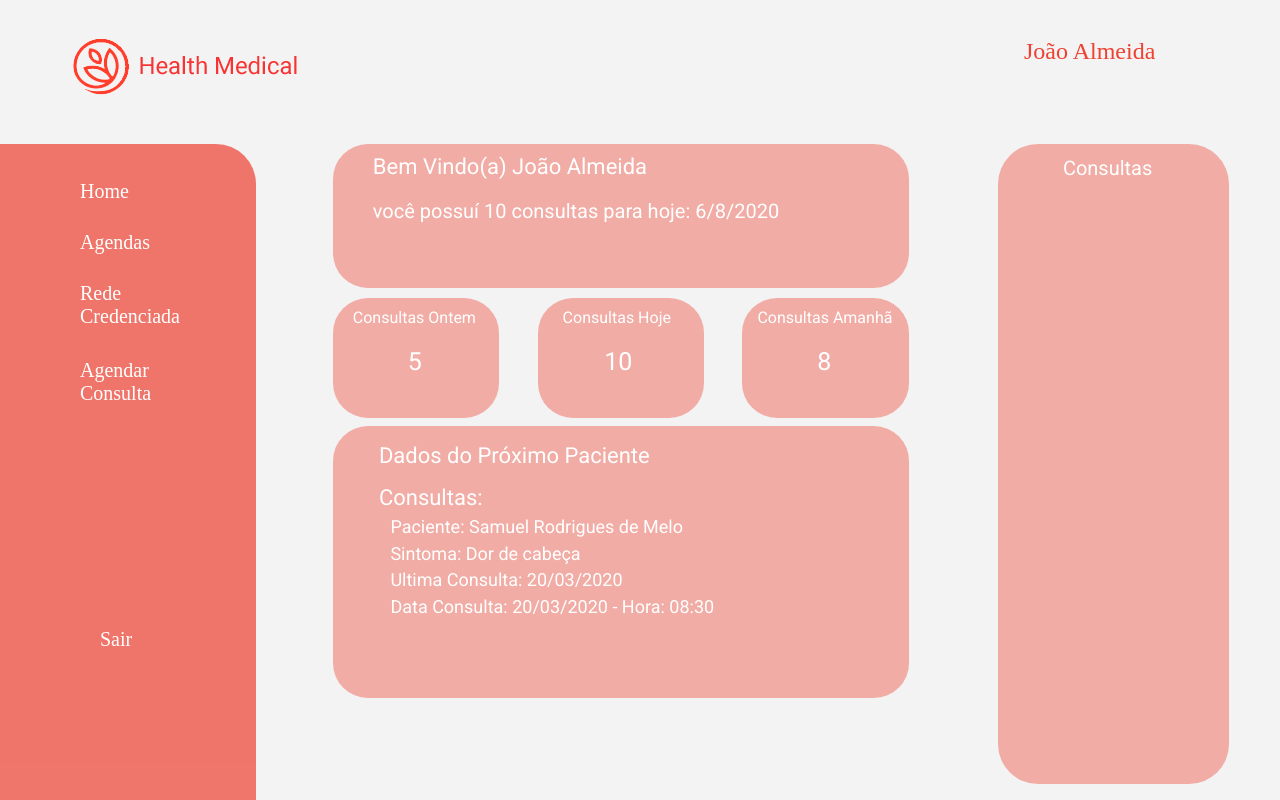
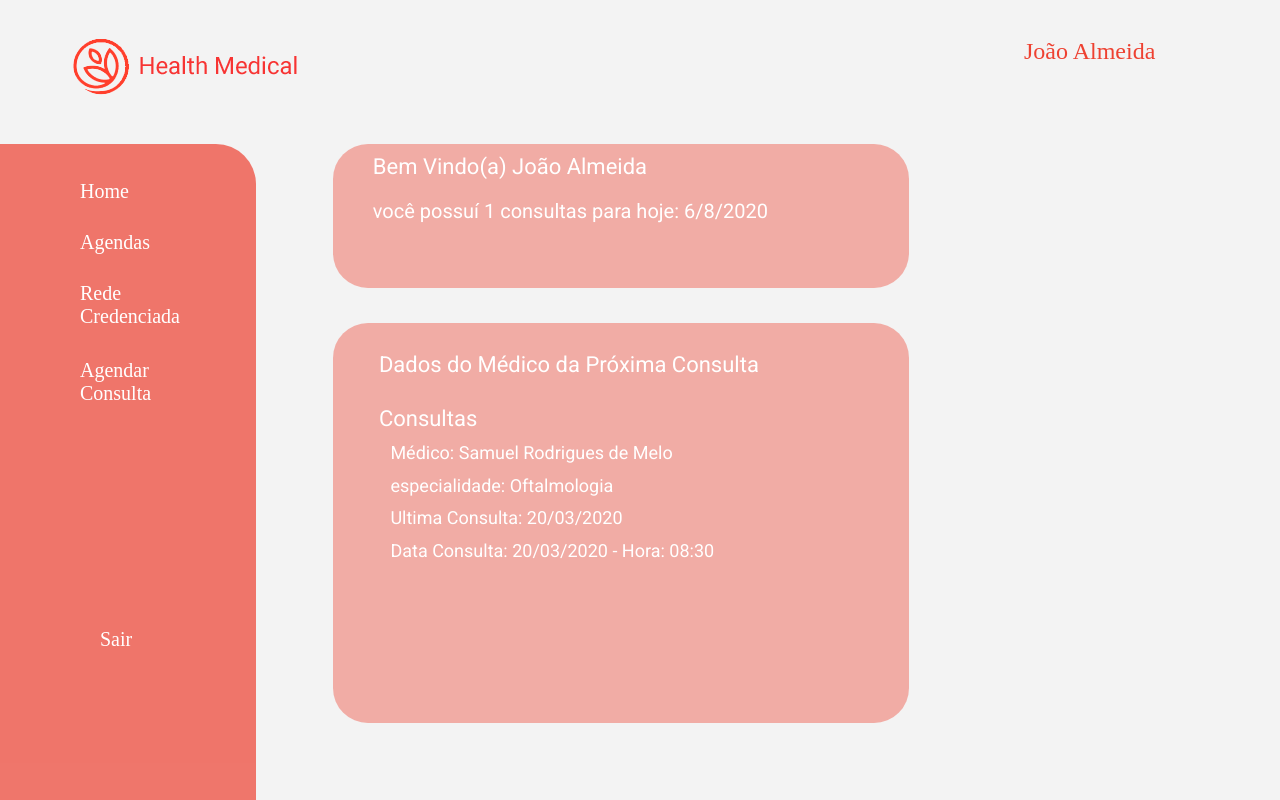
Before and after one commit to jggalmeida/HealthMedical, a React (Create React App) app in the folder Frontend/healthmedical/: page / in a window 1280 px wide. Built offline with nearby package versions, Linux system fonts and the light colour scheme; the HTML template or start-up script is replaced by a standard one.

Commit message:
Finalizado tela de dashboard Paciente

```diff
--- /dev/null
+++ b/Frontend/healthmedical/src/pages/Dashboard_Paciente/index.js
@@ -0,0 +1,58 @@
+import React from 'react';
+import {Link} from 'react-router-dom';
+import {
+  Container,
+  HeaderDiv,
+  Logo,
+  UserNameLink,
+  BodyDiv,
+  MenuDiv,
+  BtnMenuHome,
+  BtnMenuAgenda,
+  BtnMenuRedeCredenciada,
+  BtnMenuConsulta,
+  BtnMenuSair,
+  WelcomeDiv,
+  DadosClienteDiv
+
+} from './styles';
+
+import logo from '../../assets/Image/Logo_Dashboard.png'
+
+export default function Dashboard() {
+  let now = new Date();
+  return (
+    <Container>
+      <HeaderDiv>
+        <Link to={"/"} >
+          <Logo src={logo} />
+        </Link>
+        <UserNameLink href={"/"}>João Almeida</UserNameLink>
+      </HeaderDiv>
+
+      <BodyDiv>
+        <MenuDiv>
+            <BtnMenuHome href={"/"}>Home</BtnMenuHome>
+            <BtnMenuAgenda to={"/"}>Agendas</BtnMenuAgenda>
+            <BtnMenuRedeCredenciada to={"/"}>Rede Credenciada</BtnMenuRedeCredenciada>
+            <BtnMenuConsulta to={"/"}>Agendar Consulta</BtnMenuConsulta>
+            <BtnMenuSair href={"/signin"}>Sair</BtnMenuSair>
+        </MenuDiv>
+
+        <WelcomeDiv>
+          <h2>Bem Vindo(a) João Almeida</h2>
+          <h3>{`você possuí 1 consultas para hoje: ${now.getUTCDay()}/${now.getUTCMonth()}/${now.getUTCFullYear()}`}</h3>
+        </WelcomeDiv>
+        <DadosClienteDiv>
+            <h2>Dados do Médico da Próxima Consulta</h2>
+            <h2>{`Consultas `}</h2>
+            <h3>{`Médico: Samuel Rodrigues de Melo`}</h3>
+            <h3>{`especialidade: Oftalmologia`}</h3>
+            <h3>{`Ultima Consulta: 20/03/2020`}</h3>
+            <h3>{`Data Consulta: 20/03/2020 - Hora: 08:30`}</h3>
+        </DadosClienteDiv>
+
+      </BodyDiv>
+    </Container>
+    );
+}
--- /dev/null
+++ b/Frontend/healthmedical/src/pages/Dashboard_Paciente/styles.js
@@ -0,0 +1,143 @@
+import styled from 'styled-components';
+
+export const Container = styled.div`
+  flex: 1;
+  height: 100%;
+  width: 100%;
+  background: #f3f3f3;
+`;
+
+export const HeaderDiv = styled.div`
+    flex-direction: row;
+    height: 18%;
+`;
+
+export const Logo = styled.img`
+    margin-top: 3%;
+    margin-left: 5%;
+`;
+
+export const UserNameLink = styled.a`
+    font-size: 24px;
+    margin-left: 55%;
+    margin-top: 3%;
+    position: absolute;
+    color: #EE4131;
+`;
+
+export const BodyDiv = styled.div`
+    /* background: #999; */
+    flex: 1;
+    width: 100%;
+    height: 82%;
+    flex-direction: row;
+`;
+
+export const MenuDiv = styled.div`
+    width: 20%;
+    height: 82%;
+    background: rgba(238, 65, 49, 0.7);
+    border-top-right-radius: 40px;
+    position: absolute;
+    flex-direction: column;
+`;
+
+export const BtnMenuHome = styled.a`
+    text-decoration: none;
+    font-size: 20px;
+    color: #FFF;
+    margin-top: 10%;
+    position: absolute;
+    width: 100%;
+    height: 10%;
+    padding: 10px 80px;
+`;
+
+export const BtnMenuAgenda = styled.a`
+    text-decoration: none;
+    font-size: 20px;
+    color: #FFF;
+    margin-top: 30%;
+    position: absolute;
+    width: 100%;
+    height: 10%;
+    padding: 10px 80px;
+
+`;
+export const BtnMenuRedeCredenciada = styled.a`
+    text-decoration: none;
+    font-size: 20px;
+    color: #FFF;
+    margin-top: 50%;
+    position: absolute;
+    width: 100%;
+    height: 10%;
+    padding: 10px 80px;
+`;
+
+export const BtnMenuConsulta = styled.a`
+     text-decoration: none;
+    font-size: 20px;
+    color: #FFF;
+    margin-top: 80%;
+    position: absolute;
+    width: 100%;
+    height: 10%;
+    padding: 10px 80px;
+`;
+
+export const BtnMenuSair = styled.a`
+    text-decoration: none;
+    font-size: 20px;
+    color: #FFF;
+    margin-top: 185%;
+    position: absolute;
+    width: 100%;
+    height: 10%;
+    padding: 10px 100px;
+`;
+
+export const WelcomeDiv = styled.div`
+    position: absolute;
+    width: 45%;
+    height: 18%;
+    margin-left: 26%;
+    background: rgba(238, 65, 49, 0.4);
+    border-radius: 35px;
+
+    h2{
+        color: #FFF;
+        font: 22px 'roboto', sans-serif;
+        padding: 10px 40px;
+    }
+
+    h3{
+        color: #FFF;
+        font: 20px 'roboto', sans-serif;
+        padding: 10px 40px;
+    }
+`;
+
+export const DadosClienteDiv = styled.div`
+    position: absolute;
+    width: 45%;
+    height: 50%;
+    margin-left: 26%;
+    margin-top: 14%;
+    background: rgba(238, 65, 49, 0.4);
+    border-radius: 35px;
+
+    h2{
+        color: #FFF;
+        font: 22px 'roboto', sans-serif;
+        margin-left: 8%;
+        margin-top: 5%;
+    }
+
+    h3{
+        color: #fff;
+        font: 18px 'roboto', sans-serif;
+        margin-left: 10%;
+        margin-top: 2%;
+    }
+`;
--- a/Frontend/healthmedical/src/routes/index.js
+++ b/Frontend/healthmedical/src/routes/index.js
@@ -4,7 +4,8 @@ import Route from './Route';
 
 import SignIn from '../pages/signIn';
 import SignUp from '../pages/signUp';
-import Dashboard from '../pages/Dashboard_Secretaria';
+import Dashboard_Secretaria from '../pages/Dashboard_Secretaria';
+import Dashboard_Paciente from '../pages/Dashboard_Paciente';
 
 
 export default function Routes(){
@@ -13,7 +14,8 @@ export default function Routes(){
             <Route path="/signin" exact component={SignIn} />
             <Route path="/signup" component={SignUp} />
 
-            <Route path="/" component={Dashboard} />
+            <Route path="/dashboard_secretaria" component={Dashboard_Secretaria} />
+            <Route path="/" component={Dashboard_Paciente} />
             <Route path="/" component={() => <h1>Not Found 404</h1>} />
         </Switch>
     );
```
